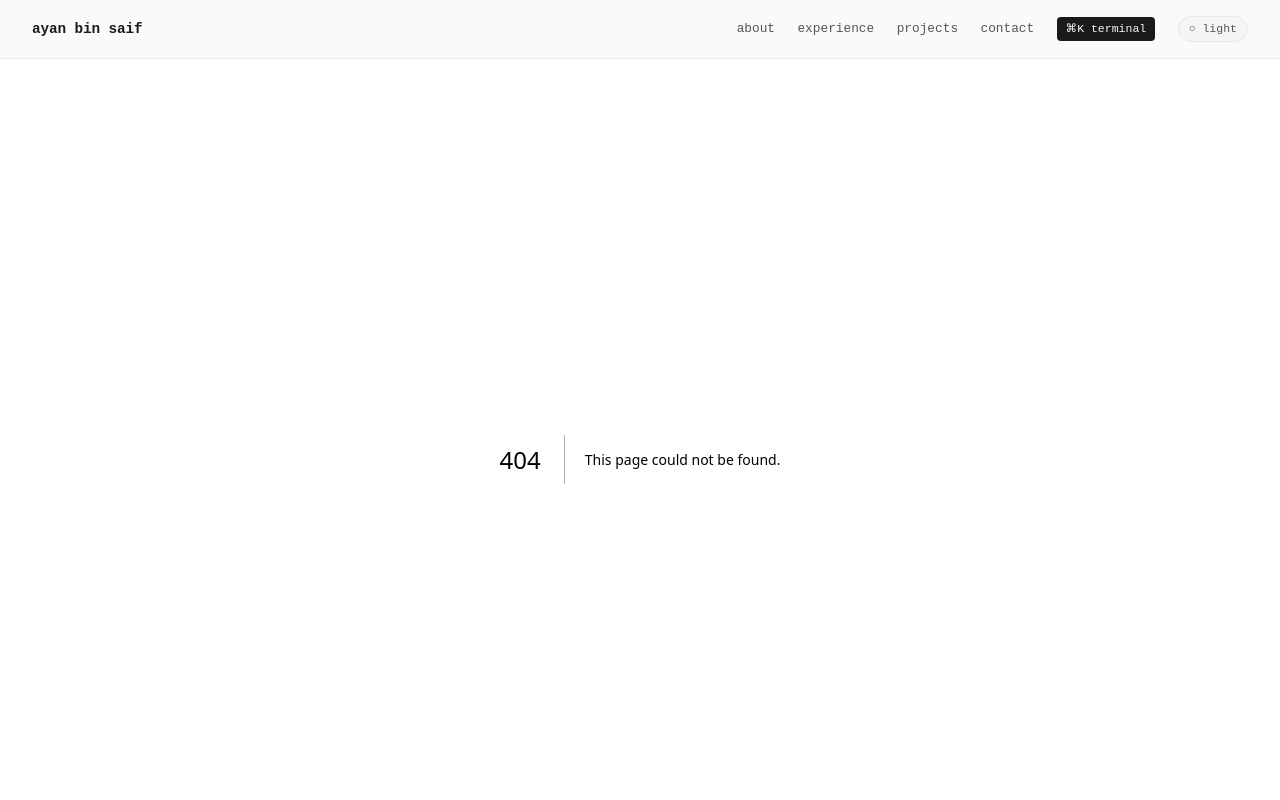
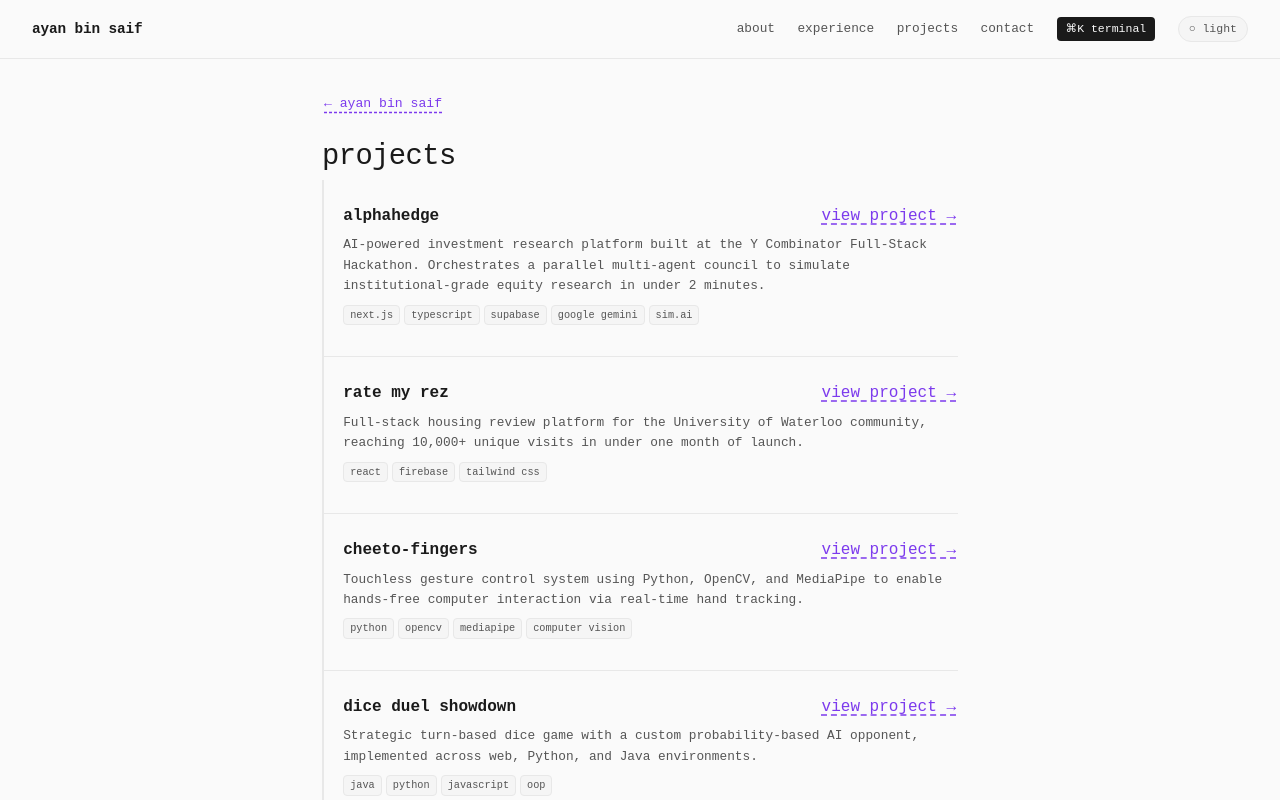
Before and after one commit to draggle/portfolio, a Next.js app: page /projects in a window 1280 px wide. Before the commit this address had no page. Shown: the top 800 px of the page. Built offline with nearby package versions, Linux system fonts and the light colour scheme; a web font is replaced by a local one.

Commit message:
feat: add /projects list page

```diff
--- /dev/null
+++ b/src/app/projects/page.tsx
@@ -0,0 +1,33 @@
+import Link from 'next/link'
+import { projects } from '@/data/projects'
+
+export const metadata = {
+  title: 'projects — ayan bin saif',
+}
+
+export default function ProjectsPage() {
+  return (
+    <div className="projects-page">
+      <Link href="/" className="nyx-link back-link">← ayan bin saif</Link>
+      <h1 className="page-title">projects</h1>
+      <div className="projects-list">
+        {projects.map(project => (
+          <div key={project.slug} className="project-list-item">
+            <div className="project-list-header">
+              <h2 className="project-list-title">{project.title}</h2>
+              <Link href={`/projects/${project.slug}`} className="nyx-link">
+                view project →
+              </Link>
+            </div>
+            <p className="project-list-desc">{project.shortDescription}</p>
+            <div className="proj-tags">
+              {project.tags.map(tag => (
+                <span key={tag} className="proj-tag">{tag}</span>
+              ))}
+            </div>
+          </div>
+        ))}
+      </div>
+    </div>
+  )
+}
```
